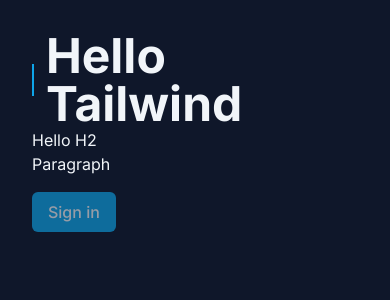
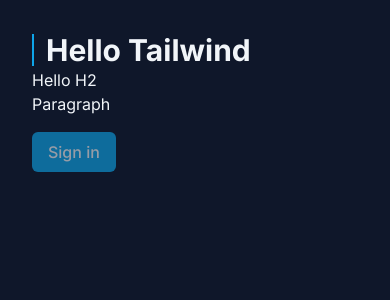
Before and after one commit to burn-c/tailwind-next, a Next.js app: page / in a window 390 px wide. Shown: the top 300 px of the page. Built offline with nearby package versions, Linux system fonts and the light colour scheme.

Commit message:
feat(Home): responsiveness and breakpoints

```diff
--- a/src/app/page.tsx
+++ b/src/app/page.tsx
@@ -1,7 +1,13 @@
 export default function Home() {
   return (
     <div className="p-8 bg-slate-900 text-slate-100 h-screen">
-      <h1 className="font-bold text-5xl flex items-center gap-3 before:w-0.5 before:h-8 before:bg-sky-500">
+      <h1
+        className="
+        font-bold
+        text-3xl sm:text-5xl lg:text-6xl
+        flex items-center gap-3
+        before:w-0.5 before:h-8 before:bg-sky-500"
+      >
         Hello Tailwind
       </h1>
       <h2 className="">Hello H2</h2>
```
